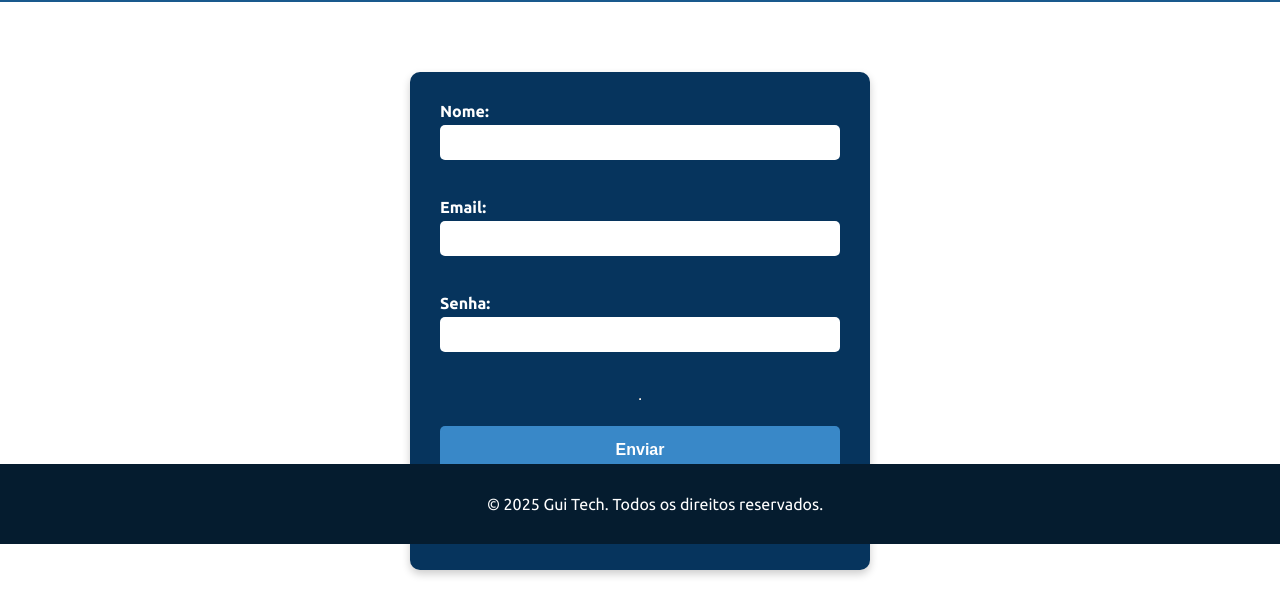
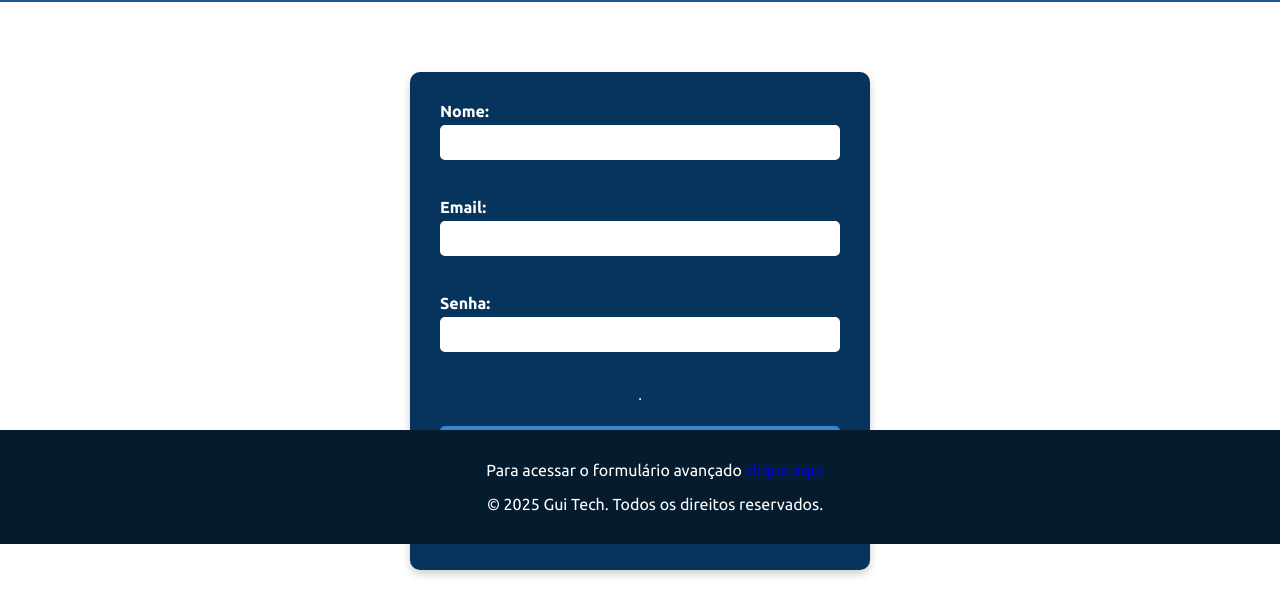
Before and after one commit to SimplyOrtiz/Gui-Tech, a plain HTML site: page subpages/forms/contatoBasico.html in a window 1280 px wide. Shown: the part 256-872 px from the top of the page. Drawn offline with Linux system fonts and the light colour scheme.

Commit message:
added advanced form on footer

```diff
--- a/subpages/forms/contatoBasico.html
+++ b/subpages/forms/contatoBasico.html
@@ -37,6 +37,7 @@
     </main>
 
     <footer>
+        <p>Para acessar o formulário avançado <a href="./contatoAvancado.html">clique aqui</a></p>
         <p>&copy; 2025 Gui Tech. Todos os direitos reservados.</p>
     </footer>
 
```
